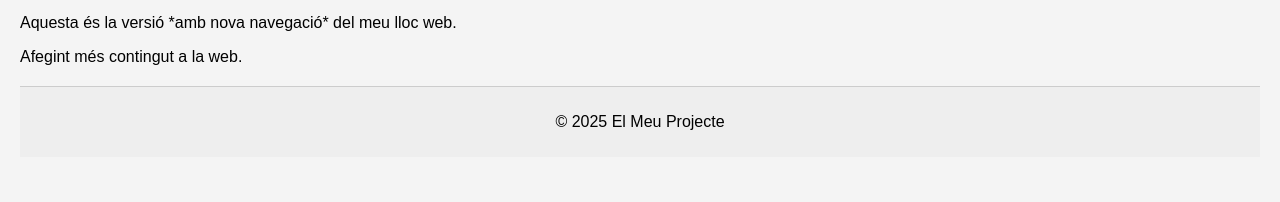
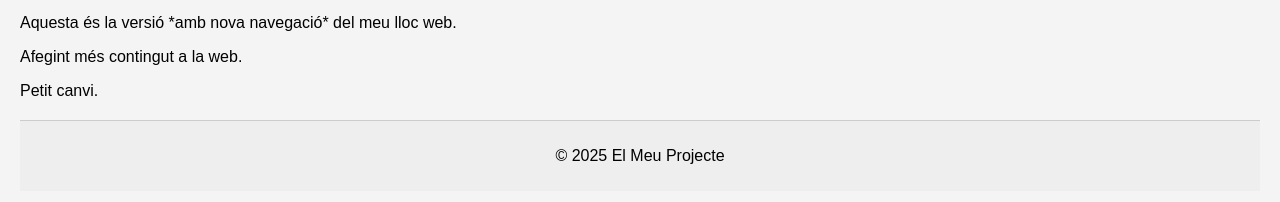
Before and after one commit to jfeliu16/el-meu-primer-projecte-web, a plain HTML site: page index.html in a window 1280 px wide. Shown: the part 136-338 px from the top of the page. Drawn offline with Linux system fonts and the light colour scheme.

Commit message:
Primer canvi

```diff
--- a/index.html
+++ b/index.html
@@ -16,6 +16,9 @@
        </nav>
        <p>Aquesta és la versió *amb nova navegació* del meu lloc web.<p>
        <p>Afegint més contingut a la web.</p>
+
+       <p>Petit canvi.</p>
+
        <footer><p>&copy; 2025 El Meu Projecte</p></footer>
    </body>
    </html>
```
